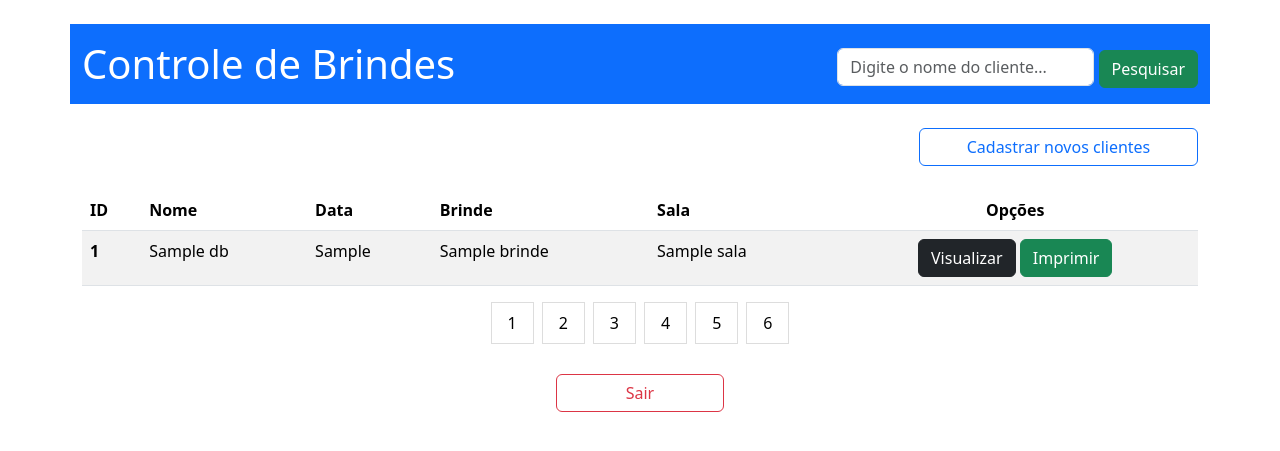
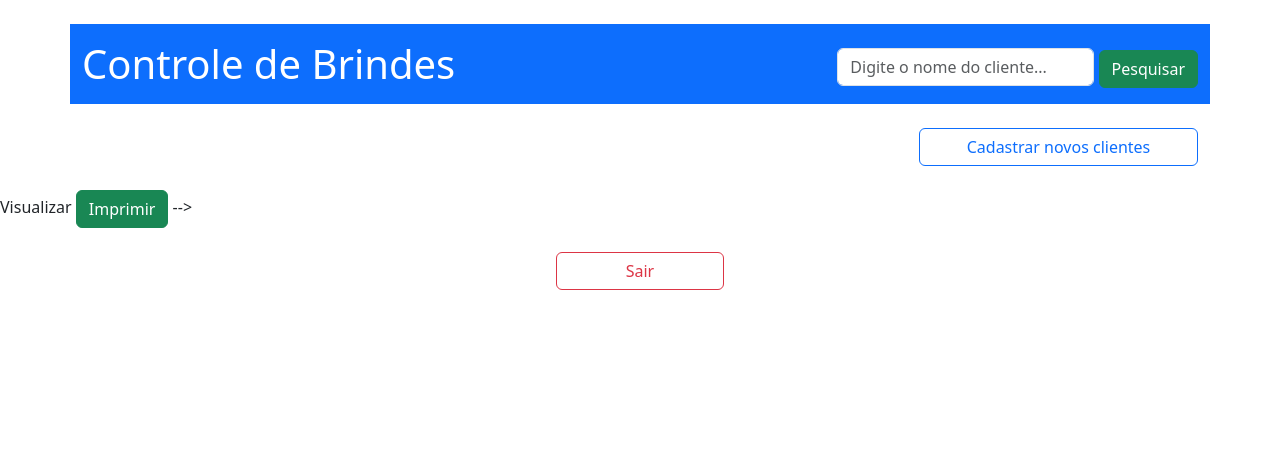
Before and after one commit to PedroFilhoEng/Python, a Django app: template app/templates/index.html in a window 1280 px wide. Shown: the top 451 px of the page. Run offline with Django 4.2, Linux system fonts and the light colour scheme; the template is opened without the code that fills it: most values are stand-ins (such as "Sample title", 1, 10 or a date in 2020).

Commit message:
Primeiro Upload DB

```diff
--- a/app/templates/index.html
+++ b/app/templates/index.html
@@ -57,7 +57,7 @@
        </div>
     </div>
 
-
+<!--
 
     <div class="container">
         <div class="row">
@@ -66,11 +66,11 @@
                     <thead>
                     <tr>
                         <th scope="col">ID</th>
-                        <th scope="col"><!--<i class='fas fa-user-alt'></i>-->  Nome</th>
-                        <th scope="col"><!--<i class='far fa-calendar-alt'></i>-->   Data</th>
-                        <th scope="col"><!--<i class='fas fa-gift'></i>-->  Brinde</th>
-                        <th scope="col"><!--<i class='fas fa-home'></i>-->    Sala</th>
-                        <th class="col text-center"><!--<i class="fa fa-gear fa-spin" style="font-size:24px"></i>-->    Opções</th>
+                        <th scope="col"> Nome</th>
+                        <th scope="col">   Data</th>
+                        <th scope="col"> Brinde</th>
+                        <th scope="col"> Sala</th>
+                        <th class="col text-center">   Opções</th>
                     </tr>
                     </thead>
                     <tbody>
@@ -98,7 +98,7 @@
             </div>
         </div>
     </div>
-
+-->
 <!--
     <div class="pagination text-center pt-4 pb-4">
         {% if db.has_previous %}
@@ -109,7 +109,7 @@
             <a href="?page={{ db.next_page_number }}"> > </a>
         {% endif %}
     </div>-->
-
+<!--
      <div class="center">
   <div class="pagination">
    {% if db.has_previous %}
@@ -121,13 +121,13 @@
   <a href="?page=4">4</a>
   <a href="?page=5">5</a>
   <a href="?page=6">6</a>
-  <!--<a href="#" class="active">2</a>-->
+  ##<a href="#" class="active">2</a>
   {% if db.has_next %}
             <a href="?page={{ db.next_page_number }}">&raquo;</a>
   {% endif %}
   </div>
 </div>
-
+-->
 
       <div class="container">
        <div class="table-responsive text-center pt-4 pb-4">
```
